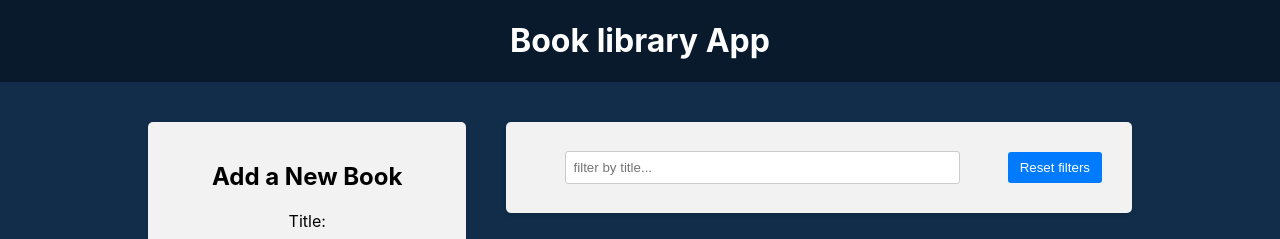
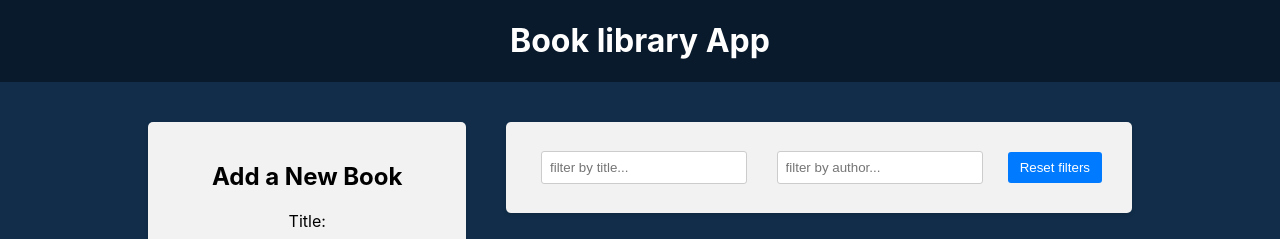
Before and after one commit to vase3k/30-react-redux, a React (Create React App) app in the folder frontend/: page / in a window 1280 px wide. Shown: the top 239 px of the page. Built offline with nearby package versions, Linux system fonts and the light colour scheme.

Commit message:
filter author && title

```diff
--- a/frontend/src/components/BookList/BookList.js
+++ b/frontend/src/components/BookList/BookList.js
@@ -1,12 +1,16 @@
 import { useDispatch, useSelector } from 'react-redux'
 import { deleteBook, favoriteBook } from '../../redux/books/actionCreators'
 import { BsBookmarkStar, BsBookmarkStarFill } from 'react-icons/bs'
-import { selectTitleFilter } from '../../redux/slices/filterSlice'
+import {
+  selectTitleFilter,
+  selectAuthorFilter,
+} from '../../redux/slices/filterSlice'
 import './BookList.css'
 
 const BookList = () => {
   const books = useSelector((state) => state.books)
   const titleFilter = useSelector(selectTitleFilter)
+  const authorFilter = useSelector(selectAuthorFilter)
   const dispatch = useDispatch()
 
   const handleDeleteBook = (bookId) => {
@@ -18,9 +22,9 @@
   }
 
   const filteredBooks = books.filter((book) => {
-    const matchesTitle = book.title
-      .toLowerCase()
-      .includes(titleFilter.toLowerCase())
+    const matchesTitle =
+      book.title.toLowerCase().includes(titleFilter.toLowerCase()) &&
+      book.author.toLowerCase().includes(authorFilter.toLowerCase())
     return matchesTitle
   })
 
--- a/frontend/src/components/Filter/Filter.js
+++ b/frontend/src/components/Filter/Filter.js
@@ -2,6 +2,8 @@
 import {
   selectTitleFilter,
   setTitleFilter,
+  selectAuthorFilter,
+  setAuthorFilter,
   resetFilters,
 } from '../../redux/slices/filterSlice'
 import './Filter.css'
@@ -9,9 +11,14 @@
 const Filter = () => {
   const dispatch = useDispatch()
   const titleFilter = useSelector(selectTitleFilter)
+  const authorFilter = useSelector(selectAuthorFilter)
 
   const handleTitleFilterChange = (e) => {
     dispatch(setTitleFilter(e.target.value))
+  }
+
+  const handleAuthorFilterChange = (e) => {
+    dispatch(setAuthorFilter(e.target.value))
   }
 
   const handleResetFilters = () => {
@@ -29,6 +36,14 @@
             onChange={handleTitleFilterChange}
           />
         </div>
+        <div className="filter-group">
+          <input
+            type="text"
+            value={authorFilter}
+            placeholder="filter by author..."
+            onChange={handleAuthorFilterChange}
+          />
+        </div>
         <button type="button" onClick={handleResetFilters}>
           Reset filters
         </button>
--- a/frontend/src/redux/slices/filterSlice.js
+++ b/frontend/src/redux/slices/filterSlice.js
@@ -2,6 +2,7 @@
 
 const initialState = {
   title: '',
+  author: '',
 }
 
 const filterSlice = createSlice({
@@ -11,14 +12,19 @@
     setTitleFilter: (state, action) => {
       state.title = action.payload
     },
+    setAuthorFilter: (state, action) => {
+      state.author = action.payload
+    },
     resetFilters: (state) => {
       return initialState
     },
   },
 })
 
-export const { setTitleFilter, resetFilters } = filterSlice.actions
+export const { setTitleFilter, setAuthorFilter, resetFilters } =
+  filterSlice.actions
 
 export const selectTitleFilter = (state) => state.filter.title
+export const selectAuthorFilter = (state) => state.filter.author
 
 export default filterSlice.reducer
```
